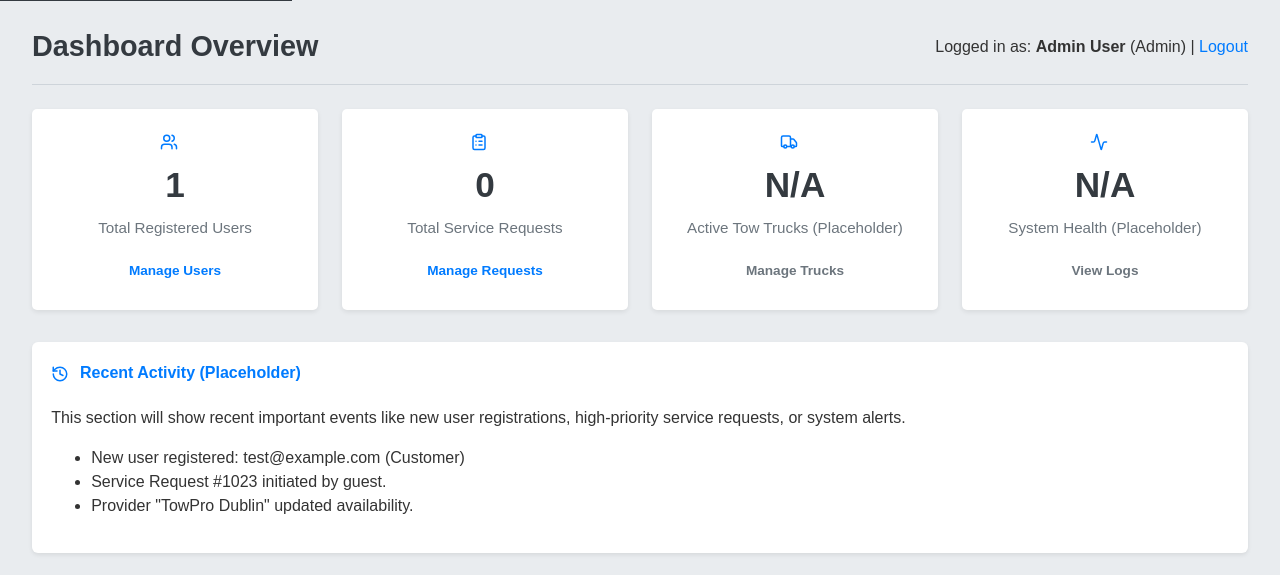
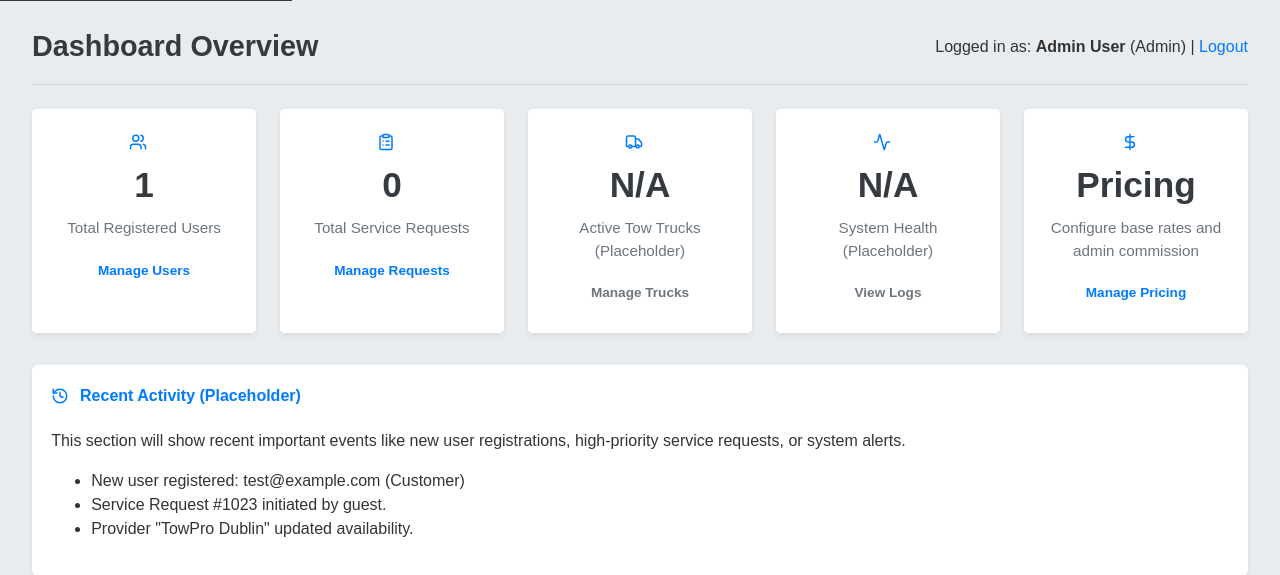
Before and after one commit to Goteck1/Tow-Now, a Flask app: page /admin/admin/dashboard in a window 1280 px wide. Shown: the part 410-985 px from the top of the page. Before the commit the page ends 964 px from the top, so only its background shows below. Run offline with Flask 3, Linux system fonts and the light colour scheme; a user stored in the database is signed in; some web fonts are replaced.

Commit message:
Update dashboard.html

```diff
--- a/src/templates/admin/dashboard.html
+++ b/src/templates/admin/dashboard.html
@@ -30,6 +30,12 @@
             <h3>N/A</h3>
             <p>System Health (Placeholder)</p>
             <a href="#" class="btn btn-sm btn-outline-secondary mt-1">View Logs</a>
+        </div>
+        <div class="admin-stat-card">
+            <i data-lucide="dollar-sign" class="icon"></i>
+            <h3>Pricing</h3>
+            <p>Configure base rates and admin commission</p>
+            <a href="{{ url_for('admin_bp.manage_pricing') }}" class="btn btn-sm btn-outline-primary mt-1">Manage Pricing</a>
         </div>
     </div>
 </section>
```
